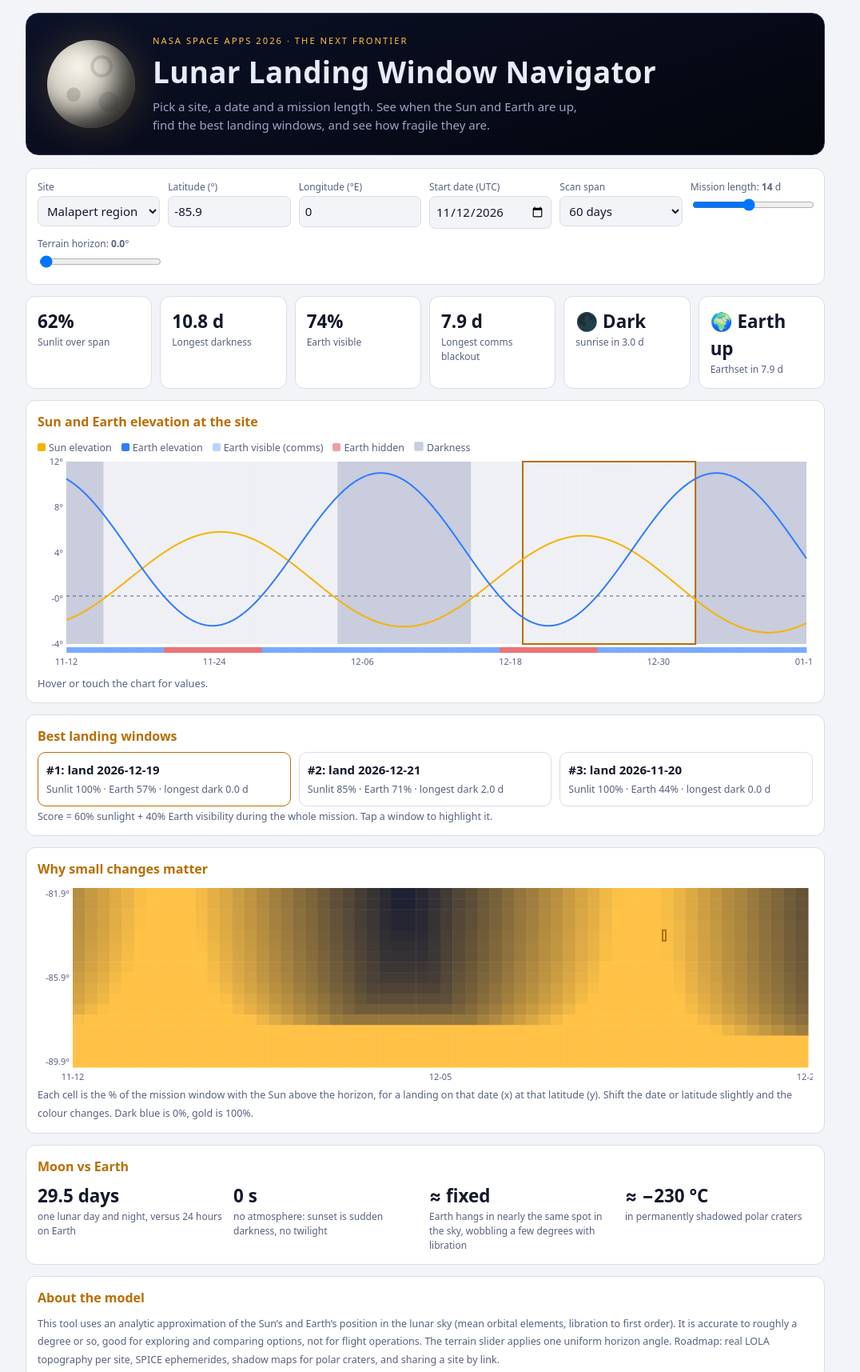
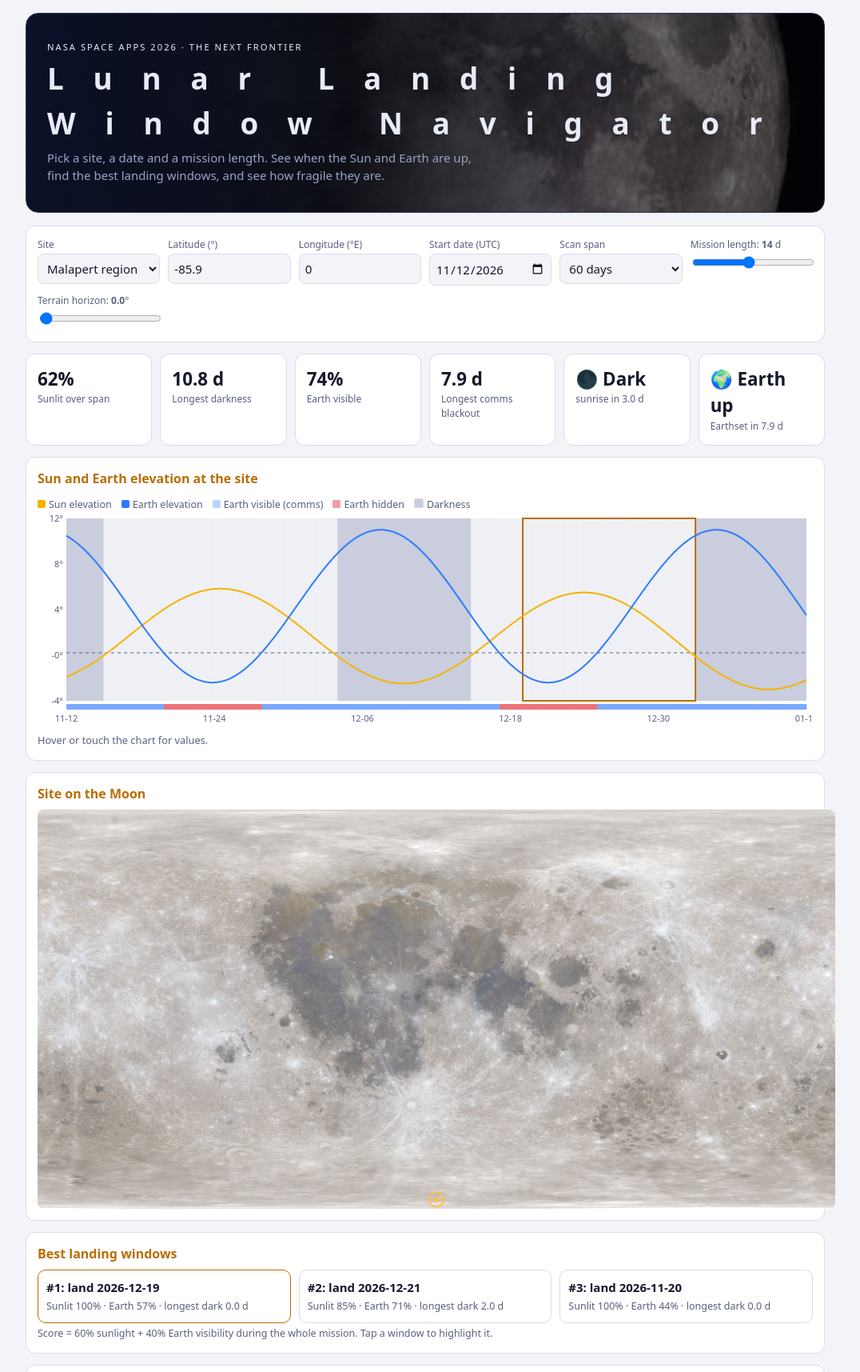
Before and after one commit to harshitachauhan2410/lunar-navigator, a plain HTML site: page index.html in a window 1280 px wide. Shown: the top 1715 px of the page at 80% size, without its empty margins (108-1184 px from the left). Drawn offline with Linux system fonts and the light colour scheme.

Commit message:
Add real moon images and map

```diff
--- a/index.html
+++ b/index.html
@@ -26,13 +26,12 @@ canvas{width:100%;display:block;border-radius:8px}
 .lg i{display:inline-block;width:10px;height:10px;border-radius:2px;margin-right:4px}
 small{color:var(--mu)}
 body{background-image:radial-gradient(1px 1px at 20px 30px,#fff8,transparent),radial-gradient(1px 1px at 120px 90px,#fff6,transparent),radial-gradient(1.5px 1.5px at 200px 150px,#fffa,transparent);background-size:240px 200px}
-.hero{display:flex;gap:22px;align-items:center;flex-wrap:wrap;padding:26px;margin-bottom:16px;border-radius:16px;border:1px solid #2a3558;background:linear-gradient(160deg,#0b1128,#04060d);color:#e8ecf8}
-.hero h1{font-size:clamp(1.5rem,5vw,2.3rem);letter-spacing:.01em;margin:.1em 0}
+.hero{display:flex;gap:22px;align-items:center;flex-wrap:wrap;padding: 34px 26px;margin-bottom:16px;border-radius:16px;border:1px solid #2a3558;background:linear-gradient(90deg,#0b1128,#04060df0 40%, #04060d66),url(assets/moon_hero.jpg) center/cover;color:#e8ecf8}
+.hero h1{font-size:clamp(1.5rem,5vw,2.3rem);letter-spacing:01em;margin: 0.1em 0;}
 .hero .sub{color:#9aa4c4;margin:0;max-width:560px}
-.eyebrow{font-size:.7rem;letter-spacing:.18em;color:#ffc247}
-.moon{width:110px;height:110px;flex:none;border-radius:50%;background:radial-gradient(circle at 62% 30%,#0000 0 9%,#8a867c55 10% 13%,#0000 14%),radial-gradient(circle at 30% 62%,#8a867c66 0 8%,#0000 9%),radial-gradient(circle at 70% 70%,#8a867c55 0 11%,#0000 12%),radial-gradient(circle at 35% 30%,#f6f3ea,#c4c0b4 55%,#5f5c56);box-shadow:inset -22px -14px 30px #000a,0 0 50px #ffc24733}
+.eyebrow{font-size:.7rem;letter-spacing:.18em;c h1olor:#ffc247}
 </style></head><body><main>
-<header class="hero"><div class="moon"></div><div><div class="eyebrow">NASA SPACE APPS 2026 · THE NEXT FRONTIER</div><h1>Lunar Landing Window Navigator</h1>
+<header class="hero"><div><div class="eyebrow">NASA SPACE APPS 2026 · THE NEXT FRONTIER</div><h1>Lunar Landing Window Navigator</h1>
 <p class="sub">Pick a site, a date and a mission length. See when the Sun and Earth are up, find the best landing windows, and see how fragile they are.</p></div></header>
 
 <section class="card"><div class="grid">
@@ -50,7 +49,7 @@ body{background-image:radial-gradient(1px 1px at 20px 30px,#fff8,transparent),ra
 <section class="card"><h2>Sun and Earth elevation at the site</h2>
 <div class="lg"><span><i style="background:var(--sun)"></i>Sun elevation</span><span><i style="background:var(--ea)"></i>Earth elevation</span><span><i style="background:#2f7bff55"></i>Earth visible (comms)</span><span><i style="background:#e5484d88"></i>Earth hidden</span><span><i style="background:var(--dk);border:1px solid var(--bd)"></i>Darkness</span></div>
 <div class="chart"><canvas id="ch" height="270"></canvas></div><div id="tip">Hover or touch the chart for values.</div></section>
-
+<section class='card'><h2>Site on the Moon</h2><canvas id='map'</canvas><small>Map: NASA/LRO.credit the exact source you used.</small></section>
 <section class="card"><h2>Best landing windows</h2><div class="grid" id="wins"></div>
 <small>Score = 60% sunlight + 40% Earth visibility during the whole mission. Tap a window to highlight it.</small></section>
 
@@ -103,7 +102,7 @@ function run(){
  $('stats').innerHTML=cards.map(x=>`<div class="card" style="margin:0"><div class="k">${x[0]}</div><div class="l">${x[1]}</div></div>`).join("");
  $('wins').innerHTML=best.map((b,i)=>`<div class="win ${i==sel?"on":""}" data-i="${i}"><b>#${i+1}: land ${fd(T[b.s])}</b><br><small>Sunlit ${(b.sf*100).toFixed(0)}% · Earth ${(b.ef*100).toFixed(0)}% · longest dark ${b.dk.toFixed(1)} d</small></div>`).join("")||"<small>Span is shorter than the mission.</small>";
  document.querySelectorAll(".win").forEach(e=>e.onclick=()=>{sel=+e.dataset.i;run()});
- chart();heat();
+ chart();heat();drawMap();
 }
 function chart(){
  const cv=$('ch'),dpr=devicePixelRatio||1,w=Math.max(cv.parentNode.clientWidth,480),h=270;
@@ -138,5 +137,12 @@ function heat(){
  if(best[sel]){const x=pl+best[sel].s/24/cols*(w-pl-6);g.strokeStyle=css("--ac");g.lineWidth=2;g.strokeRect(x-2,4+4*rh,4,rh)}
 }
 addEventListener("resize",()=>S.T&&(chart(),heat()));
+const MAP=new Image();MAP.onload=()=>S.T&&drawMap();MAP.src='assets/moon_basemap.jpg';
+function drawMap(){const cv=$('map'),dpr=devicePixelRatio||1,w=cv.parentNode.clientWidth,h=Math.round(w/2);
+ cv.style.width=w+'px';cv.style.height=h+'px';cv.width=w*dpr;cv.height=h*dpr;const g=cv.getContext('2d');g.scale(dpr,dpr);
+ if(MAP.complete&&MAP.naturalWidth)g.drawImage(MAP,0,0,w,h);else{g.fillStyle='#222';g.fillRect(0,0,w,h)}
+ const x=(S.lon+180)/360*w,y=(90-S.lat)/180*h;
+ g.strokeStyle='#ffc247';g.lineWidth=2;g.beginPath();g.arc(x,y,9,0,7);g.stroke();
+ g.fillStyle='#ffc247';g.beginPath();g.arc(x,y,3,0,7);g.fill()}
 setSite();
 </script></body></html>
```
Also changed, not shown: assets/moon_basemap.jpg (added), assets/moon_hero.jpg (added).
